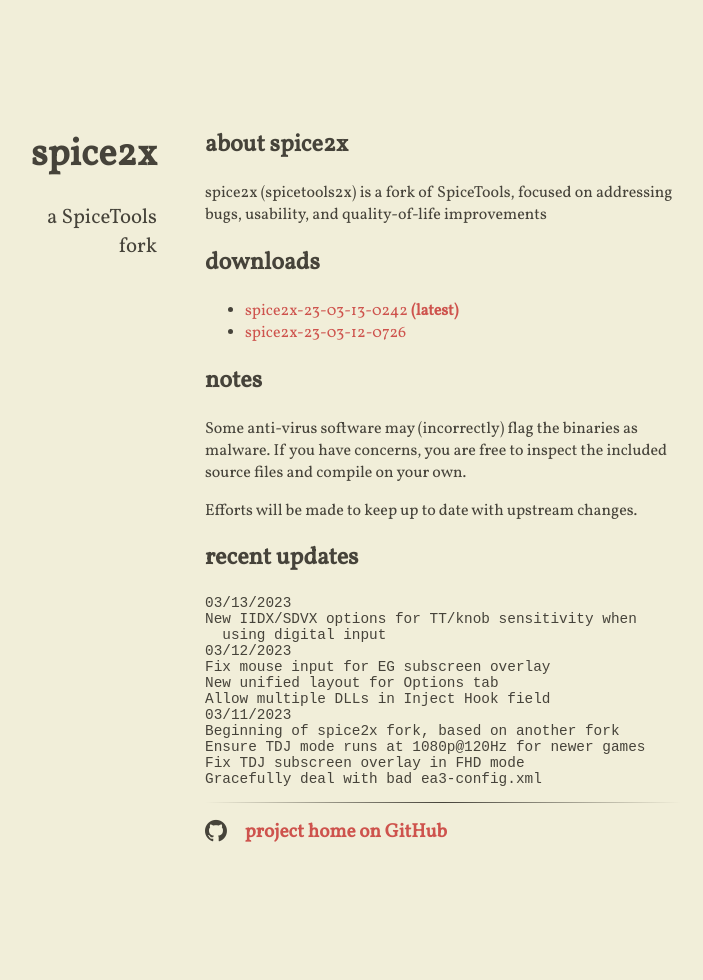
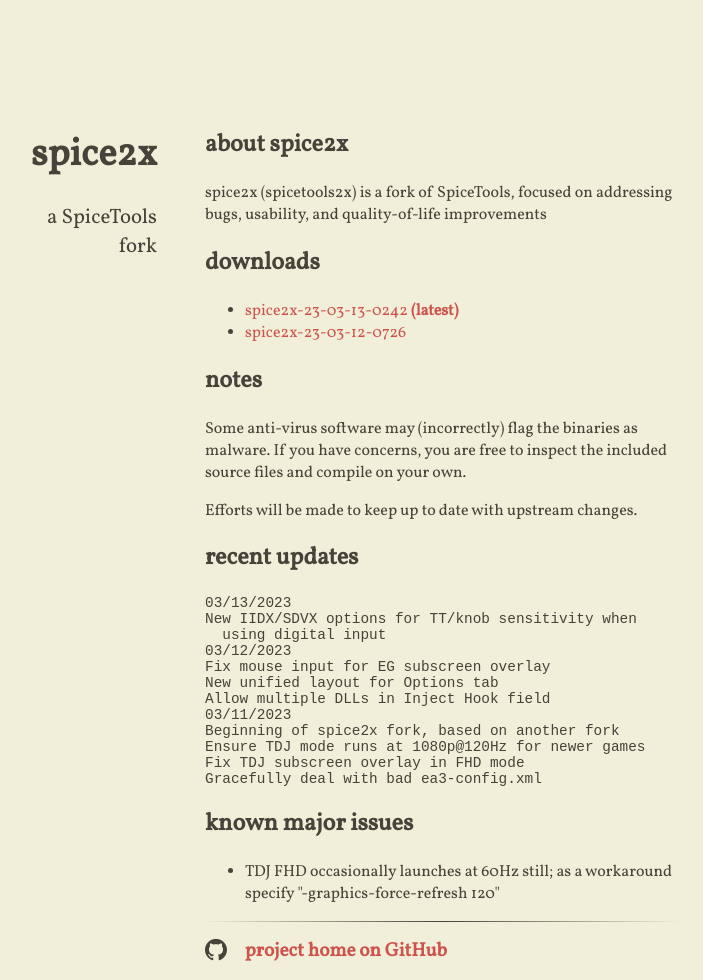
Before and after one commit to spice2x/spice2x.github.io, a Jekyll site: the page built from docs/index.html, in a window 1280 px wide. Shown: the whole page, without its empty margins (299-1002 px from the left). Built offline with Jekyll 4.4.1, drawn with Linux system fonts in a browser that asks for light colours; nearby versions of some CDN libraries; before the commit the page ends 900 px from its top, so only the background shows below that.

Commit message:
workarounds

```diff
--- a/docs/_includes/content.html
+++ b/docs/_includes/content.html
@@ -38,6 +38,13 @@
 Gracefully deal with bad ea3-config.xml
 </pre>
 
+<h2>known major issues</h2>
+<ul>
+  <li>
+    TDJ FHD occasionally launches at 60Hz still; as a workaround specify "-graphics-force-refresh 120"
+  </li>
+</ul>
+
 <hr />
 
 <ul class="fa-ul main-list">
```
